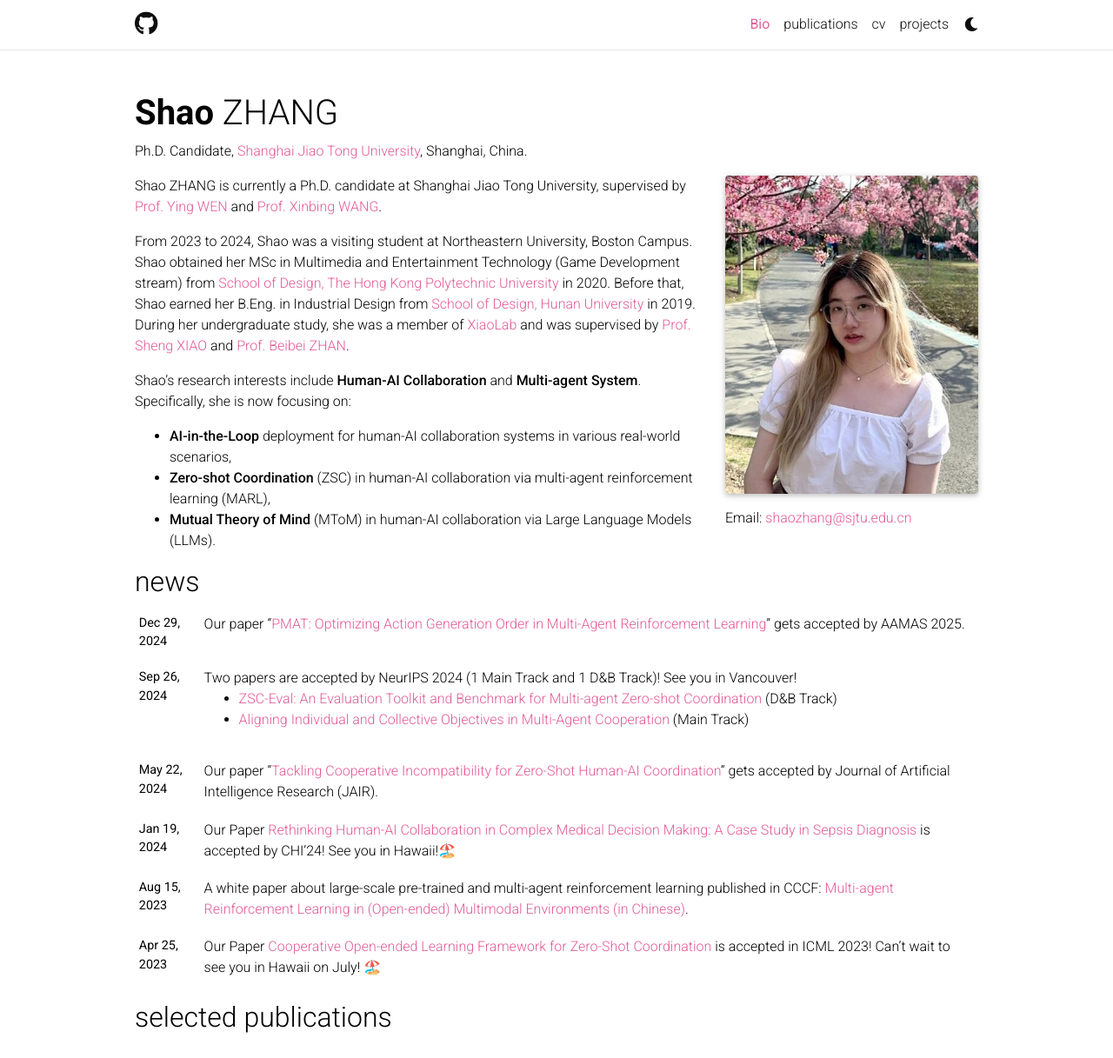
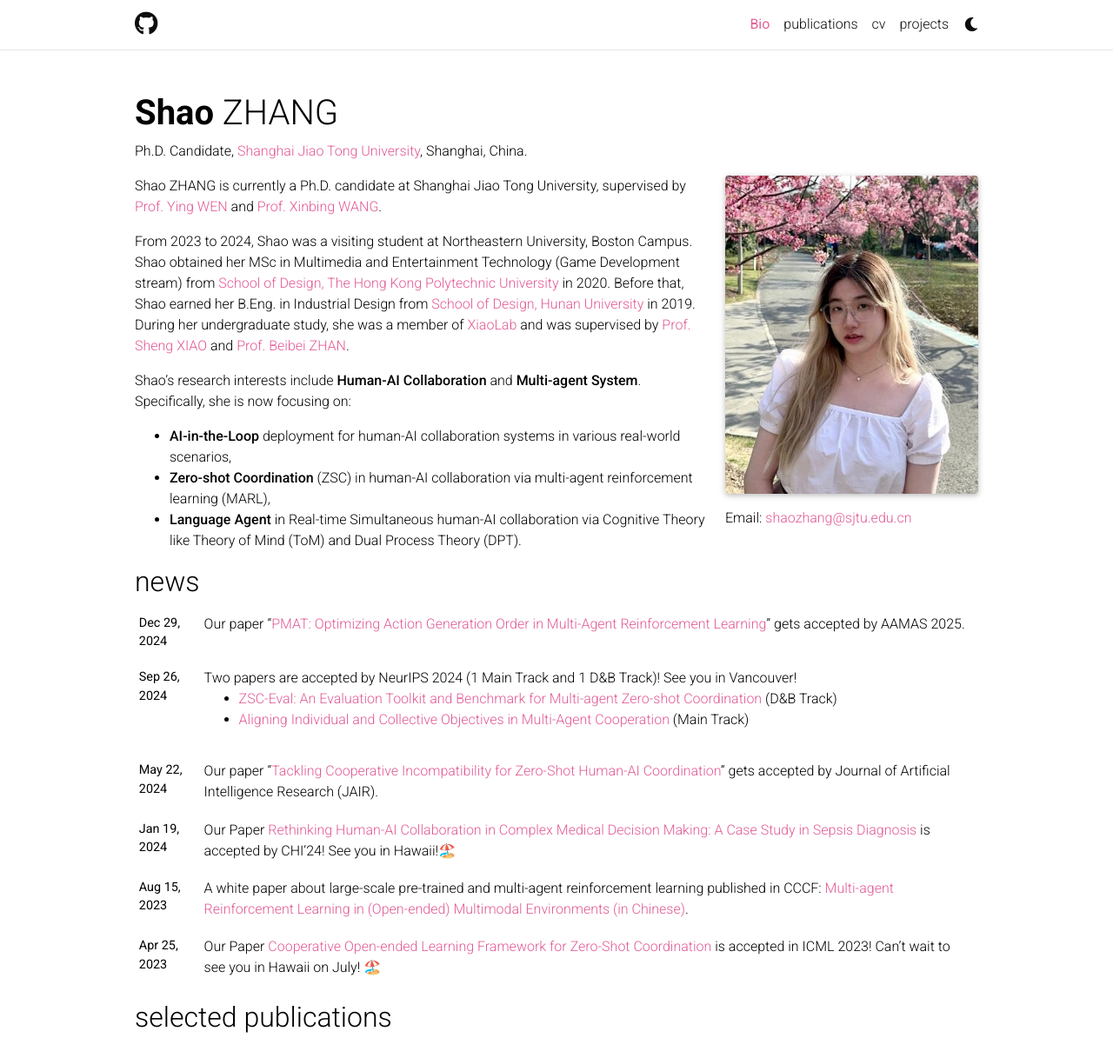
Before and after one commit to ShaoZhang0115/shaozhang_home_page, a Jekyll site: the page built from _pages/about.md, in a window 1280 px wide and 1391 px high, cut to the strip 0-1217 px from the top of the window. Shown: the whole strip at 87% size. Built offline with Jekyll 4.4.1, drawn with Linux system fonts in a browser that asks for light colours; full-size pictures stand in for the smaller copies a plugin makes; comment, search, counter and statistics services are not loaded; a style sheet for code colours, icons or effects is not loaded.

Commit message:
Update about.md

```diff
--- a/_pages/about.md
+++ b/_pages/about.md
@@ -29,4 +29,4 @@ Shao's research interests include **Human-AI Collaboration** and **Multi-agent S
 Specifically, she is now focusing on:
 - **AI-in-the-Loop** deployment for human-AI collaboration systems in various real-world scenarios,
 - **Zero-shot Coordination** (ZSC) in human-AI collaboration via multi-agent reinforcement learning (MARL),
-- **Mutual Theory of Mind** (MToM) in human-AI collaboration via Large Language Models (LLMs).
+- **Language Agent** in Real-time Simultaneous human-AI collaboration via Cognitive Theory like Theory of Mind (ToM) and Dual Process Theory (DPT).
```
